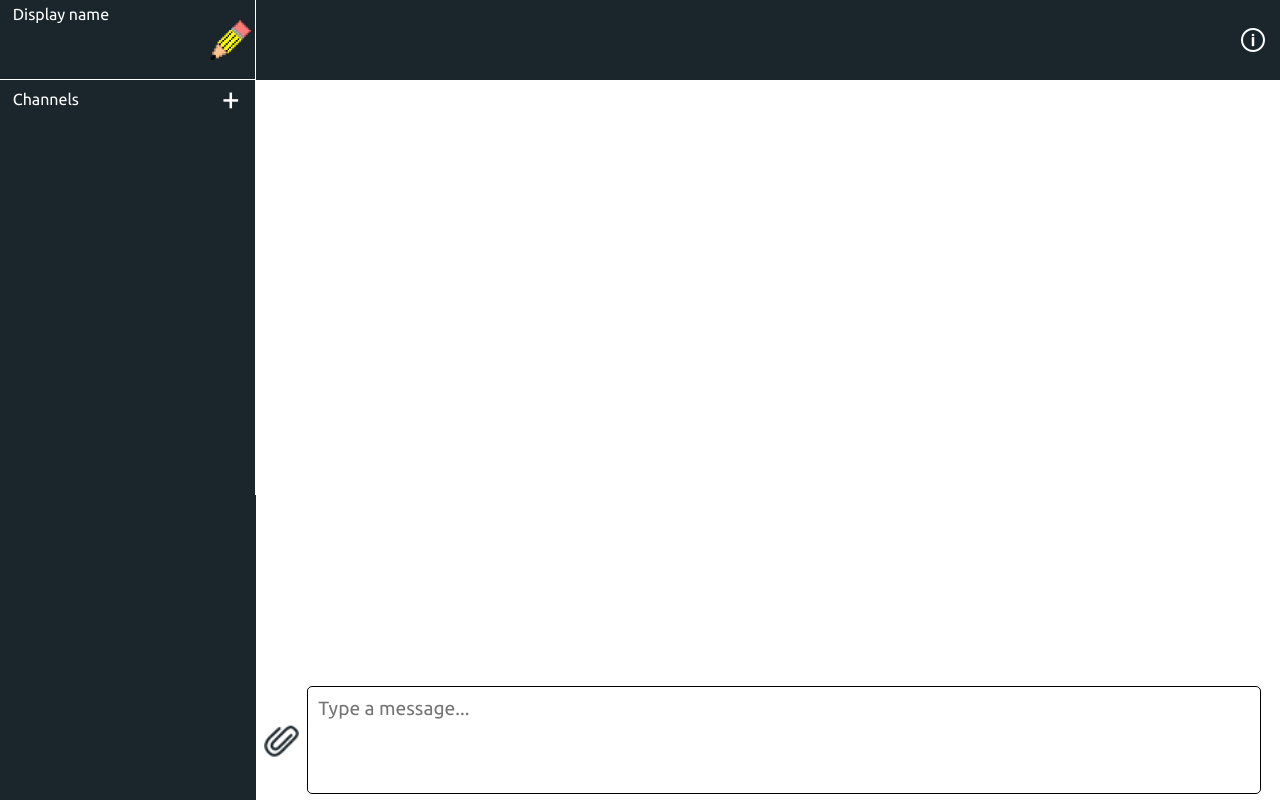
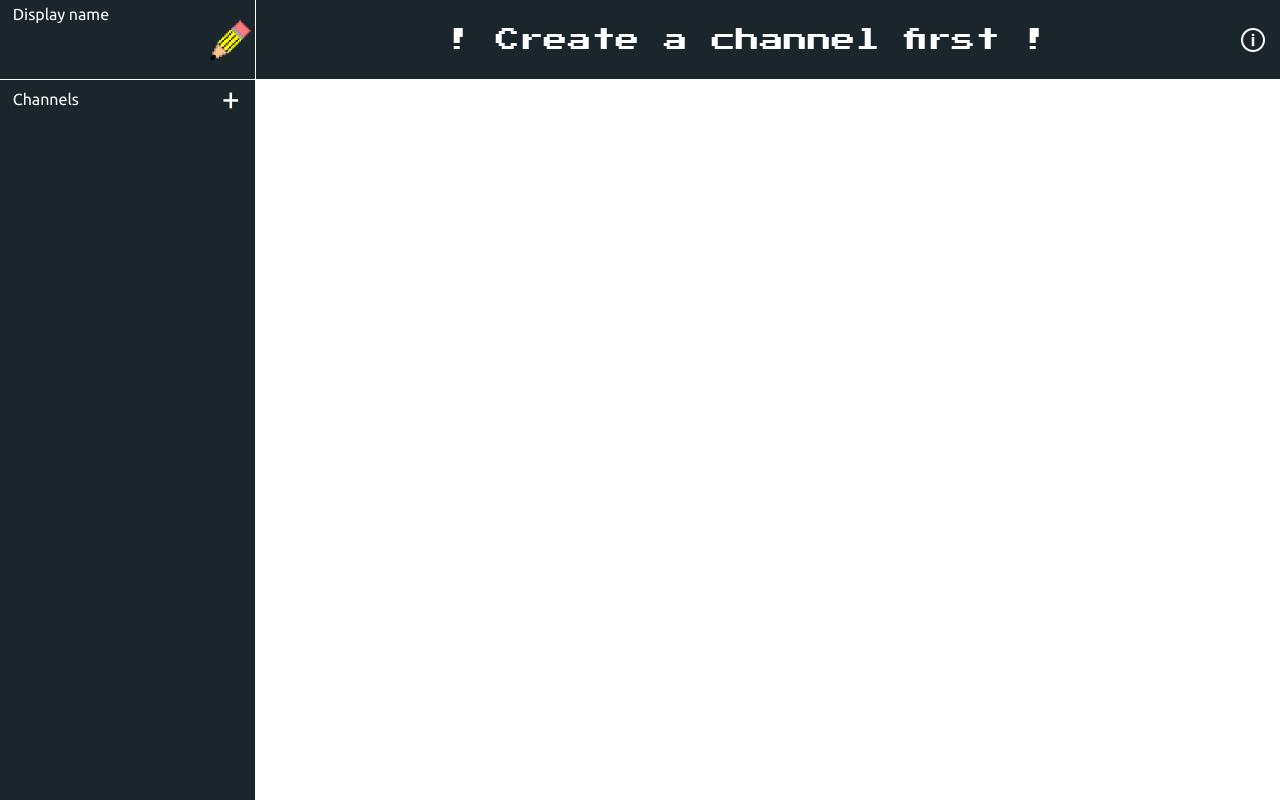
Before and after one commit to michelleespranita/flack, a Flask app: page /home in a window 1280 px wide. Run offline with Flask 2, Linux system fonts and the light colour scheme; data that the repository does not hold is empty; some libraries are stand-ins or nearby versions.

Commit message:
Remembering the Channel Function

```diff
--- a/application.py
+++ b/application.py
@@ -8,8 +8,8 @@ SECRET_KEY = os.urandom(32)
 app.config["SECRET_KEY"] = SECRET_KEY
 socketio = SocketIO(app)
 
-channels = {} # contains key-value pair of (name, desc)
-conversations = {} # contains key-value pair of (name, dataframe)
+channels = {} # list of (name, desc)
+conversations = {} # contains key-value pair of (name, list of dictionaries containing chats)
 hidden = True
 showWarning = False
 
@@ -20,34 +20,51 @@ def index():
 @app.route("/home", methods=["GET"])
 def home():
     global hidden
-    global showWarning
-    print(hidden, showWarning)
-    return render_template("home.html", channels=channels, hidden=hidden, showWarning=showWarning)
+    # print(hidden, showWarning)
+    # return render_template("begin.html")
+    print("HOME")
+    return render_template("home.html", hidden=hidden)
 
-@app.route("/create-channel", methods=["POST"])
-def createChannel():
-    global hidden
-    global showWarning
-    print('createChannel')
-    name = request.form.get('channelName')
-    desc = request.form.get('channelDesc')
-    print(name, desc)
-    if name in channels.keys():
-        print("Name exists.")
-        hidden = False
-        showWarning = True
-        return redirect(url_for('home'))
+
+@app.route("/check-channels", methods=["POST"])
+def checkChannels():
+    global channels
+    if len(channels) > 0:
+        return jsonify('True')
     else:
-        channels[name] = desc
-        hidden = True
-        showWarning = False
-        return redirect(url_for('home'))
+        return jsonify('False')
 
-@app.route("/get-messages", methods=["GET"])
+@app.route("/check-channels-exist", methods=["POST"])
+def checkChannelsExist():
+    channelName = request.form.get('channelName')
+    if channelName in channels.keys():
+        return jsonify('True')
+    else:
+        return jsonify('False')
+
+@app.route("/get-channels", methods=["POST"])
+def getChannels():
+    global channels
+    return jsonify(channels)
+
+@app.route("/get-messages", methods=["POST"])
 def getMessages():
     global conversations
     channelName = request.form.get('channel_name')
-    return conversations[channelName]
+    if channelName in conversations.keys():
+        print(conversations[channelName])
+        return jsonify(conversations[channelName])
+    else:
+        return jsonify([])
+
+@socketio.on('create channel')
+def createChannel(data):
+    channelName = data['channel_name']
+    channelDesc = data['channel_desc']
+    print(channelName, channelDesc)
+    if channelName not in channels.keys():
+        channels[channelName] = channelDesc
+    emit('current channels', channels, broadcast=True)
 
 @socketio.on('send message')
 def send_message(data):
@@ -56,8 +73,10 @@ def send_message(data):
     message_time = data['message_time']
     message_sender = data['message_sender']
     message_text = data['message_text']
-    if channel_name not in conversations:
+    if channel_name not in conversations.keys():
         conversations[channel_name] = [{'message_text': message_text, 'message_sender': message_sender, 'message_time': message_time}]
     else:
+        if len(conversations[channel_name]) >= 100:
+            del conversations[channel_name][0]
         conversations[channel_name].append({'message_text': message_text, 'message_sender': message_sender, 'message_time': message_time})
     emit('current messages', conversations, broadcast=True)
--- a/templates/home.html
+++ b/templates/home.html
@@ -4,9 +4,14 @@
         <!-- <link rel="stylesheet" href="{{ url_for('static', filename='home.css') }}"> -->
         <link href="https://fonts.googleapis.com/css2?family=Press+Start+2P&family=Roboto&family=Ubuntu:wght@400;500&display=swap" rel="stylesheet">
         <script type="text/javascript" src="//cdnjs.cloudflare.com/ajax/libs/socket.io/1.3.6/socket.io.min.js"></script>
+        <script src="https://cdnjs.cloudflare.com/ajax/libs/handlebars.js/4.0.11/handlebars.min.js"></script>
+
         <script>
             document.addEventListener('DOMContentLoaded', () => {
                 document.querySelector('.display-name-content').innerHTML = localStorage.getItem('displayName');
+
+                // Check if there are channels created yet
+                checkChannels();
 
                 document.querySelector('#create-channel').onclick = () => {
                     document.querySelector('.background-black').style.visibility = 'visible';
@@ -18,34 +23,98 @@
                     document.querySelector('.background-black').style.visibility = 'hidden';
                     document.querySelector('.create-channel-background').style.visibility = 'hidden';
                     document.querySelector('.create-channel-form').style.visibility = 'hidden';
+                    openChannel(localStorage.getItem('lastChannel'));
                 };
+
+                // Load channels to menu
+                loadChannels();
 
             });
 
+            // Saves last opened channel
+            window.onunload = function() {
+                localStorage.setItem('lastChannel', document.querySelector('#channel-name').innerHTML);
+            }
+
+            function checkChannels() {
+                const request = new XMLHttpRequest();
+                request.open('POST', '/check-channels');
+                request.onload = () => {
+                    var channelsExist = JSON.parse(request.responseText);
+                    if (channelsExist === 'True') {
+                        // If yes, reopen last channel opened by user
+                        var lastChannel = localStorage.getItem('lastChannel');
+                        openChannel(lastChannel);
+                    } else {
+                        document.querySelector('#channel-name').innerHTML = "! Create a channel first !";
+                        document.querySelector('.chat-input').style.visibility = 'hidden';
+                    }
+                }
+                request.send();
+            }
+
+            function loadChannels() {
+                const request = new XMLHttpRequest();
+                request.open('POST', '/get-channels');
+                request.onload = () => {
+                    var channels = JSON.parse(request.responseText);
+                    var channelNames = Object.keys(channels);
+                    var handlebars_channel = document.querySelector('#handlebars-channel');
+                    // Clear channels
+                    handlebars_channel.innerHTML = '';
+                    channelNames.forEach(function(channelName) {
+                        var a = document.createElement('a');
+                        a.className = 'open-channel';
+                        a.id = channelName;
+                        var div = document.createElement('div');
+                        div.className = 'menu-channel-names';
+                        div.innerHTML = channelName;
+                        a.appendChild(div);
+                        handlebars_channel.appendChild(a);
+                    });
+
+                    document.querySelectorAll('.open-channel').forEach(link => {
+                        link.onclick = () => {
+                            var idName = link.id;
+                            openChannel(idName);
+                        }
+                    });
+                }
+                request.send();
+            }
+
             function openChannel(channel) {
+                // alert('openChannel' + channel);
+                // Update lastChannel in localStorage
+                localStorage.setItem('lastChannel', channel);
                 // Print channel name
                 document.querySelector('#channel-name').innerHTML = channel;
+                // Make sure chat textarea is visibile
+                document.querySelector('.chat-input').style.visibility = 'visible';
                 // Load messages
                 const request = new XMLHttpRequest();
-                request.open('GET', '/get-messages');
+                request.open('POST', '/get-messages');
                 request.onload = () => {
-                    var convos = request.response;
+                    var convos = JSON.parse(request.responseText);
+                    if (convos.length === 0) {
+                        var messages = document.querySelector('#messages');
+                        messages.innerHTML = "No conversation yet";
+                    } else {
                         const user = localStorage.getItem('displayName');
                         var messages = document.querySelector('#messages');
+
                         // Clear messages
                         messages.innerHTML = "";
-
                         convos.forEach(function(convo) {
                             var message_row = document.createElement('div');
                             message_row.classList.add('message-row');
                             var message_sender_elem = document.createElement('div');
                             if (convo['message_sender'] === user) {
                                 message_row.classList.add('you-message');
-                            message_sender_elem.innerHTML = 'You';
                             } else {
                                 message_row.classList.add('other-message');
+                            }
                             message_sender_elem.innerHTML = convo['message_sender'];
-                        }
                             message_sender_elem.className = 'message-sender';
                             // Create message_text
                             var message_text_elem = document.createElement('div');
@@ -62,7 +131,7 @@
                             // Add message_row to messages
                             messages.prepend(message_row);
                         });
-
+                    }
                 };
 
                 // Add start and end points to request data.
@@ -77,48 +146,57 @@
 
             socket.on('connect', () => {
                 document.querySelector('#chatbox').onkeypress = (e) => {
-                    if (e.charCode === 13) {
+                    var message_text = document.querySelector('#chatbox').value;
+                    // If the user pressed Enter and the message contains letters that are not just line breaks and there's something to be sent (the user didn't just press Enter without typing anything first)
+                    if (e.charCode === 13 && message_text.match(/^[\n\r]+$/) === null && message_text.length >= 1) {
+                        message_text = message_text.replace(/\n/g, '<br>'); // g for global
                         const channel_name = document.querySelector('#channel-name').innerHTML;
-                        const message_text = document.querySelector('#chatbox').value;
                         const message_sender = localStorage.getItem('displayName');
                         var now = new Date();
                         var date = now.getFullYear() + '-' + (now.getMonth()+1) + '-' + now.getDate();
                         var time = now.getHours() + ':' + now.getMinutes();
                         const message_time = date + ' ' + time;
                         socket.emit('send message', {'channel_name': channel_name, 'message_text': message_text, 'message_sender': message_sender, 'message_time': message_time});
-                        document.querySelector('#chatbox').value = "";
-                        e.preventDefault();
-                        var message_row = document.createElement('div');
-                        message_row.classList.add('message-row');
-                        message_row.classList.add('you-message');
-                        // Create message_sender
-                        var message_sender_elem = document.createElement('div');
-                        message_sender_elem.innerHTML = 'You';
-                        message_sender_elem.className = 'message-sender';
-                        // Create message_text
-                        var message_text_elem = document.createElement('div');
-                        message_text_elem.innerHTML = message_text;
-                        message_text_elem.className = 'message-text';
-                        // Create message_time
-                        var message_time_elem = document.createElement('div');
-                        message_time_elem.innerHTML = message_time;
-                        message_time_elem.className = 'message-time';
-                        // Add to message_row
-                        message_row.appendChild(message_sender_elem);
-                        message_row.appendChild(message_text_elem);
-                        message_row.appendChild(message_time_elem);
-                        // Add message_row to messages
-                        var messages = document.querySelector('#messages');
-                        messages.prepend(message_row);
                     }
                 };
+
+                document.querySelector('.submit-channel').onclick = () => {
+                    var channelName = document.querySelector('.channel-name-input').value;
+                    var channelDesc = document.querySelector('.channel-desc').value;
+                    // Check if channel already exists
+                    const request = new XMLHttpRequest();
+                    request.open('POST', '/check-channels-exist');
+                    request.onload = () => {
+                        var channelExists = JSON.parse(request.responseText);
+                        if (channelExists === 'True') {
+                            // Channel already exists
+                            document.querySelector('.warning').style.visibility = 'visible';
+
+                        } else {
+                            // Channel hasn't existed
+                            document.querySelector('.background-black').style.visibility = 'hidden';
+                            document.querySelector('.create-channel-background').style.visibility = 'hidden';
+                            document.querySelector('.create-channel-form').style.visibility = 'hidden';
+                            document.querySelector('.warning').style.visibility = 'hidden';
+                            socket.emit('create channel', {'channel_name': channelName, 'channel_desc': channelDesc});
+                        }
+                    };
+
+                    const data = new FormData();
+                    data.append('channelName', channelName);
+                    request.send(data);
+                };
+
+
             });
 
             socket.on('current messages', data => {
                 const channel_name = document.querySelector('#channel-name').innerHTML;
-                var convos = data[channel_name]; // a list of dictionaries
+                var convos = data[channel_name]; // a list of dictionaries. The dictionaries are messages.
                 const user = localStorage.getItem('displayName');
                 var messages = document.querySelector('#messages');
+                // Clear textbox
+                document.querySelector('#chatbox').value = "";
                 // Clear messages
                 messages.innerHTML = "";
 
@@ -128,11 +206,10 @@
                     var message_sender_elem = document.createElement('div');
                     if (convo['message_sender'] === user) {
                         message_row.classList.add('you-message');
-                        message_sender_elem.innerHTML = 'You';
                     } else {
                         message_row.classList.add('other-message');
+                    }
                     message_sender_elem.innerHTML = convo['message_sender'];
-                    }
                     message_sender_elem.className = 'message-sender';
                     // Create message_text
                     var message_text_elem = document.createElement('div');
@@ -149,8 +226,31 @@
                     // Add message_row to messages
                     messages.prepend(message_row);
                 });
+            });
 
+            socket.on('current channels', data => {
+                var channels = data; // a dictionary of channels
+                var channelNames = Object.keys(channels);
+                var handlebars_channel = document.querySelector('#handlebars-channel');
+                // Clear channels
+                handlebars_channel.innerHTML = '';
+                channelNames.forEach(function(channelName) {
+                    var a = document.createElement('a');
+                    a.className = 'open-channel';
+                    a.id = channelName;
+                    var div = document.createElement('div');
+                    div.className = 'menu-channel-names';
+                    div.innerHTML = channelName;
+                    a.appendChild(div);
+                    handlebars_channel.appendChild(a);
+                });
 
+                document.querySelectorAll('.open-channel').forEach(link => {
+                    link.onclick = () => {
+                        var idName = link.id;
+                        openChannel(idName);
+                    }
+                });
 
             });
 
@@ -172,6 +272,10 @@
                 grid-template-columns: 20% 80%;
                 grid-template-areas:
                     "menu chatspace";
+            }
+
+            .warning {
+                visibility: hidden;
             }
 
             a {
@@ -241,7 +345,6 @@
                 font-size: 1em;
                 color: white;
                 align-self: center;
-
             }
 
             .menu-channel-add {
@@ -266,6 +369,9 @@
                 cursor: pointer;
             }
 
+            .blank {
+                border-right: 1px solid white;
+            }
 
             .chat-space {
                 grid-area: chatspace;
@@ -280,11 +386,13 @@
 
             .channel-name-header {
                 background-color: #1b262c;
+                border-bottom: 1px solid white;
                 font-family: 'Press Start 2P', cursive;
                 color: white;
                 font-size: 1.5em;
                 display: grid;
                 grid-template-columns: 1fr 55px;
+                text-align: center;
             }
 
             .channel-name {
@@ -437,7 +545,7 @@
                 grid-area: content;
             }
 
-            .channel-name {
+            .channel-name-input {
                 border-radius: 5px;
                 font-size: 1em;
                 font-family: 'Ubuntu', sans-serif;
@@ -467,7 +575,7 @@
 
         </style>
     </head>
-    <body>
+    <body id="body">
         <div class="menu">
             <div class="menu-profile">
                 <div class="display-name">
@@ -488,12 +596,8 @@
                     </div>
                 </div>
                 <br>
-                {% for channel in channels %}
-                    {% set openChannelCmd = "openChannel('" ~ channel ~ "')" %}
-                    <a class="open-channel" onclick="{{ openChannelCmd }}"><div class="menu-channel-names">
-                        {{ channel }}
-                    </div></a>
-                {% endfor %}
+                <div class="handlebars-channel" id="handlebars-channel">
+                </div>
                 <br><br><br>
             </div>
             <div class="blank"></div>
@@ -501,8 +605,7 @@
         </div>
         <div class="chat-space">
             <div class="channel-name-header">
-                <div class="channel-name" id="channel-name" style="font-family: 'Press Start 2P', cursive;">
-                </div>
+                <div class="channel-name" id="channel-name" style="font-family: 'Press Start 2P', cursive;"></div>
                 <div class="channel-detail">
                     <a href='#'><img src="../static/info-icon.png"></a>
                 </div>
@@ -515,7 +618,7 @@
                 </div>
                 <div class="chat-text">
                     <form action="">
-                        <textarea onkeypress="clearTextArea(event)" id="chatbox" placeholder="Type a message..."></textarea>
+                        <textarea id="chatbox" placeholder="Type a message"></textarea>
                     </form>
                 </div>
             </div>
@@ -531,18 +634,14 @@
                 </div>
                 <br><br><br>
                 <div class="create-channel-form-content">
-                    <form action="{{ url_for('createChannel') }}" method="post" autocomplete="off">
                     <h2>Create a channel</h2>
                     <label style="font-family: 'Ubuntu', sans-serif; font-size: 1.3em; font-weight: bolder;">Name</label><br><br>
-                        <input type="text" placeholder="Mario Kart Gamers" class="channel-name" name="channelName" size="47" required><br><br>
-                        {% if showWarning %}
-                            <span style="font-family: 'Ubuntu', sans-serif; color: red;">This channel name already exists. Please use another name.</span>
+                    <input type="text" placeholder="Mario Kart Gamers" class="channel-name-input" name="channelName" size="47" required><br><br>
+                        <span class="warning" style="font-family: 'Ubuntu', sans-serif; color: red;">This channel name already exists. Please use another name.</span>
                         <br>
-                        {% endif %}
                     <label style="font-family: 'Ubuntu', sans-serif; font-size: 1.3em; font-weight: bolder;">Description <span style="font-size: 0.7em;">(optional)</span></label><br><br>
                     <textarea class="channel-desc" name="channelDesc" rows="7" cols="45"></textarea><br><br>
-                        <input type="submit" value="Create" class="submit-channel">
-                    </form>
+                    <button class="submit-channel">Create</button>
                 </div>
             </div>
         </div>
@@ -556,18 +655,14 @@
                 </div>
                 <br><br><br>
                 <div class="create-channel-form-content">
-                    <form action="{{ url_for('createChannel') }}" method="post" autocomplete="off">
                     <h2>Create a channel</h2>
                     <label style="font-family: 'Ubuntu', sans-serif; font-size: 1.3em; font-weight: bolder;">Name</label><br><br>
                     <input type="text" placeholder="Mario Kart Gamers" class="channel-name" name="channelName" size="47" required><br><br>
-                        {% if showWarning %}
-                            <span style="font-family: 'Ubuntu', sans-serif; color: red;">This channel name already exists. Please use another name.</span>
+                        <span class="warning" style="font-family: 'Ubuntu', sans-serif; color: red;">This channel name already exists. Please use another name.</span>
                         <br>
-                        {% endif %}
                     <label style="font-family: 'Ubuntu', sans-serif; font-size: 1.3em; font-weight: bolder;">Description <span style="font-size: 0.7em;">(optional)</span></label><br><br>
                     <textarea class="channel-desc" name="channelDesc" rows="7" cols="45"></textarea><br><br>
-                        <input type="submit" value="Create" class="submit-channel">
-                    </form>
+                    <button class="submit-channel">Create</button>
                 </div>
             </div>
         </div>
```
Lines whose indentation alone changed are shown as unchanged.
